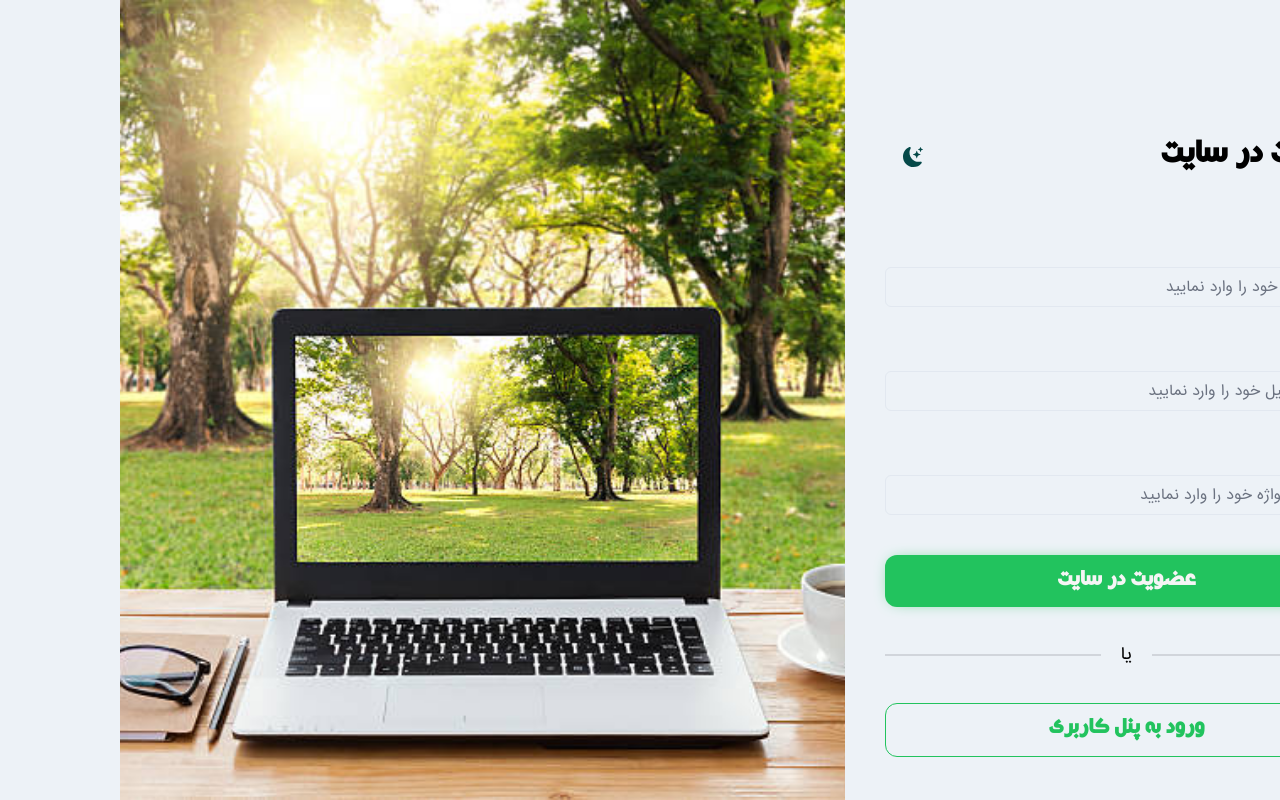
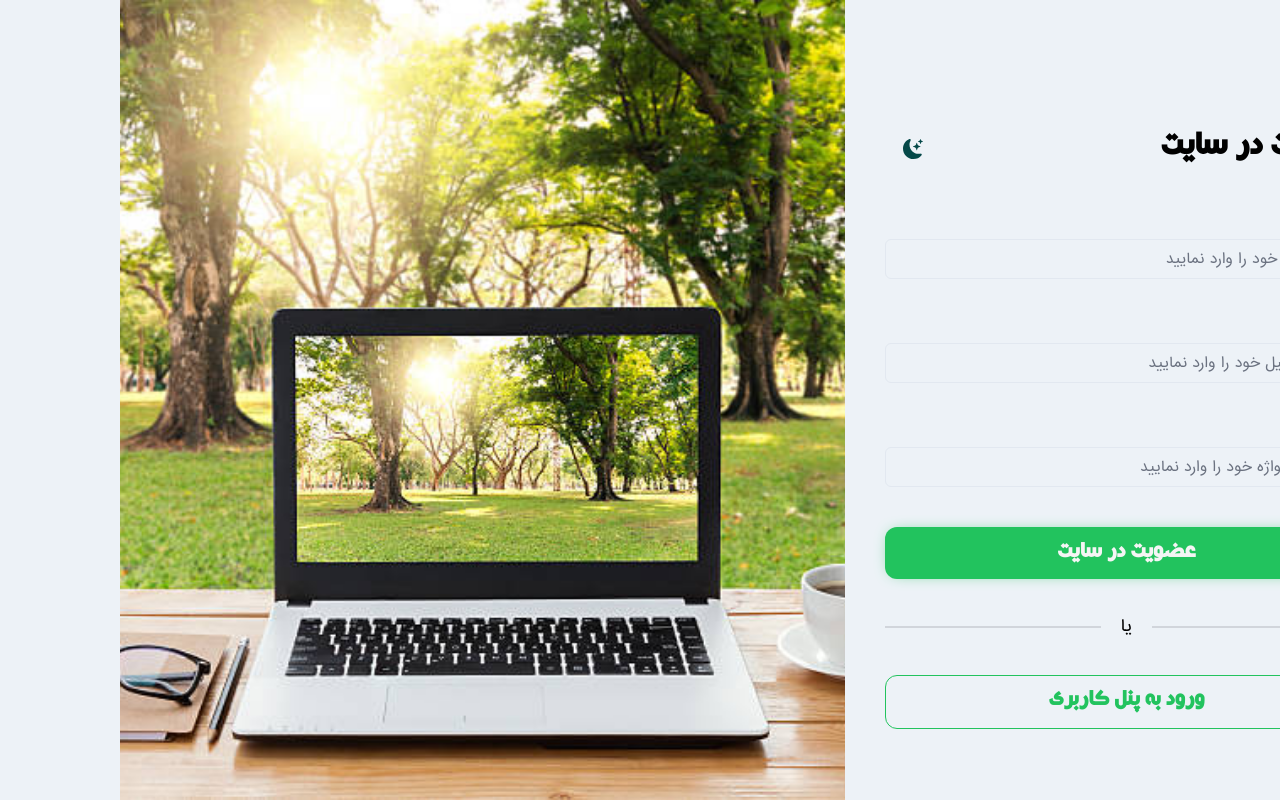
Before and after one commit to liebe-developing/react_blog, a React (Vite) app: page /register in a window 1280 px wide. Built offline with nearby package versions, Linux system fonts and the light colour scheme.

Commit message:
fixing login styles

```diff
--- a/src/pages/ForgotPassword.jsx
+++ b/src/pages/ForgotPassword.jsx
@@ -40,7 +40,7 @@ const ForgotPassword = () => {
         <Stack spacing={4} w={"full"} maxW={"lg"}>
           <Link
             to={"/login"}
-            className={`mb-14 flex items-center hover:text-[#22C35E] hover:transition hover:duration-300 hover:ease-in-out ${useColorModeValue(
+            className={`mb-5 flex items-center hover:text-[#22C35E] hover:transition hover:duration-300 hover:ease-in-out ${useColorModeValue(
               "text-gray-600",
               "text-gray-400"
             )} text-sm`}
@@ -48,7 +48,7 @@ const ForgotPassword = () => {
             <BsArrowRightShort className="w-5 h-5" />
             بازگشت
           </Link>
-          <Flex className="items-center w-full justify-between mb-10">
+          <Flex className="items-center w-full justify-between mb-5">
             <Heading
               fontSize={{ base: "2xl", md: "4xl" }}
               fontFamily="casablanca"
--- a/src/pages/Login.jsx
+++ b/src/pages/Login.jsx
@@ -39,7 +39,7 @@ const Login = () => {
         <Stack spacing={4} w={"full"} maxW={"lg"}>
           <Link
             to={"/"}
-            className={`mb-14 flex items-center hover:text-[#22C35E] hover:transition hover:duration-300 hover:ease-in-out ${useColorModeValue(
+            className={`mb-5 flex items-center hover:text-[#22C35E] hover:transition hover:duration-300 hover:ease-in-out ${useColorModeValue(
               "text-gray-600",
               "text-gray-400"
             )} text-sm`}
@@ -47,7 +47,7 @@ const Login = () => {
             <BsArrowRightShort className="w-5 h-5" />
             بازگشت
           </Link>
-          <Flex className="items-center w-full justify-between mb-10">
+          <Flex className="items-center w-full justify-between mb-5">
             <Heading fontSize={{base: '2xl', md:"4xl"}} fontFamily="casablanca">
               ورود به سایت
             </Heading>
--- a/src/pages/Register.jsx
+++ b/src/pages/Register.jsx
@@ -36,7 +36,7 @@ const Register = () => {
           <Stack spacing={4} w={"full"} maxW={"lg"}>
             <Link
               to={"/login"}
-              className={`mb-14 flex items-center hover:text-[#22C35E] hover:transition hover:duration-300 hover:ease-in-out ${useColorModeValue(
+              className={`mb-5 flex items-center hover:text-[#22C35E] hover:transition hover:duration-300 hover:ease-in-out ${useColorModeValue(
                 "text-gray-600",
                 "text-gray-400"
               )} text-sm`}
@@ -44,7 +44,7 @@ const Register = () => {
               <BsArrowRightShort className="w-5 h-5" />
               بازگشت
             </Link>
-            <Flex className="items-center w-full justify-between mb-10">
+            <Flex className="items-center w-full justify-between mb-5">
               <Heading
                 fontSize={{ base: "2xl", md: "4xl" }}
                 fontFamily="casablanca"
```
